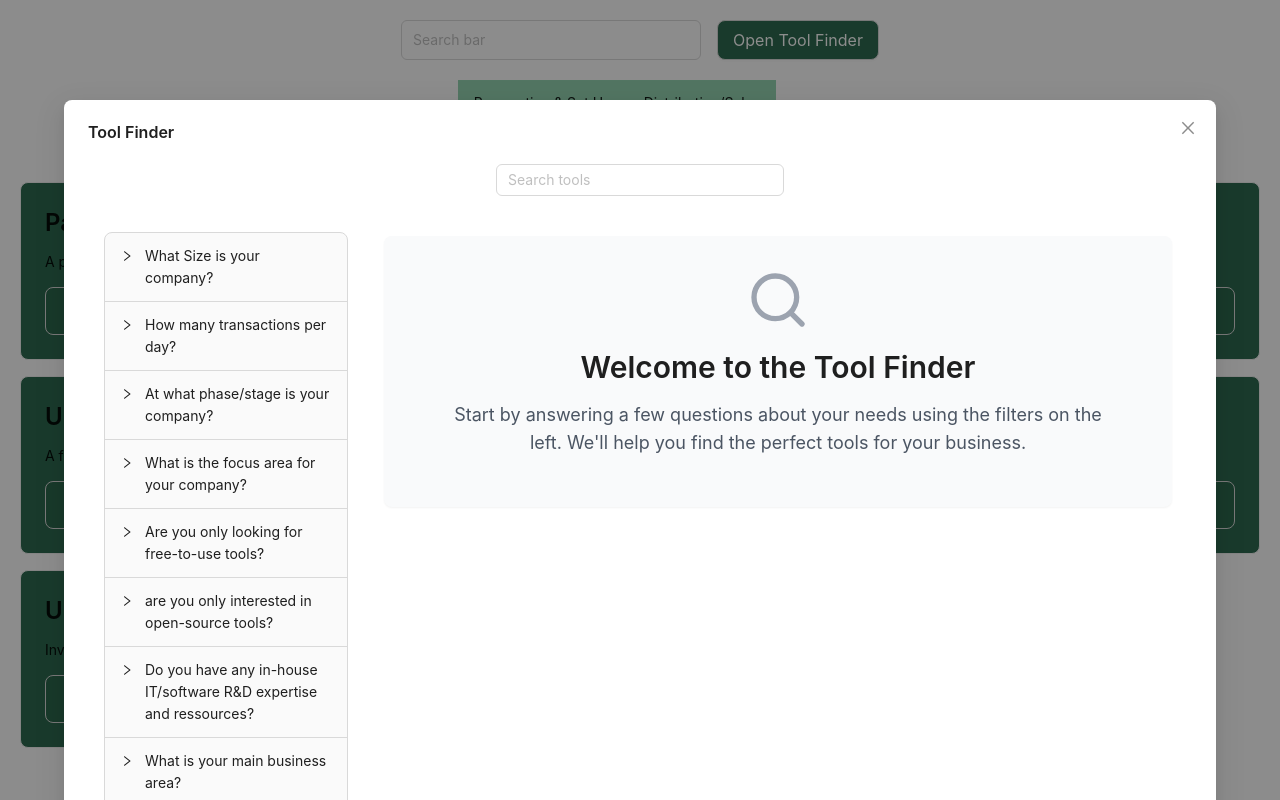
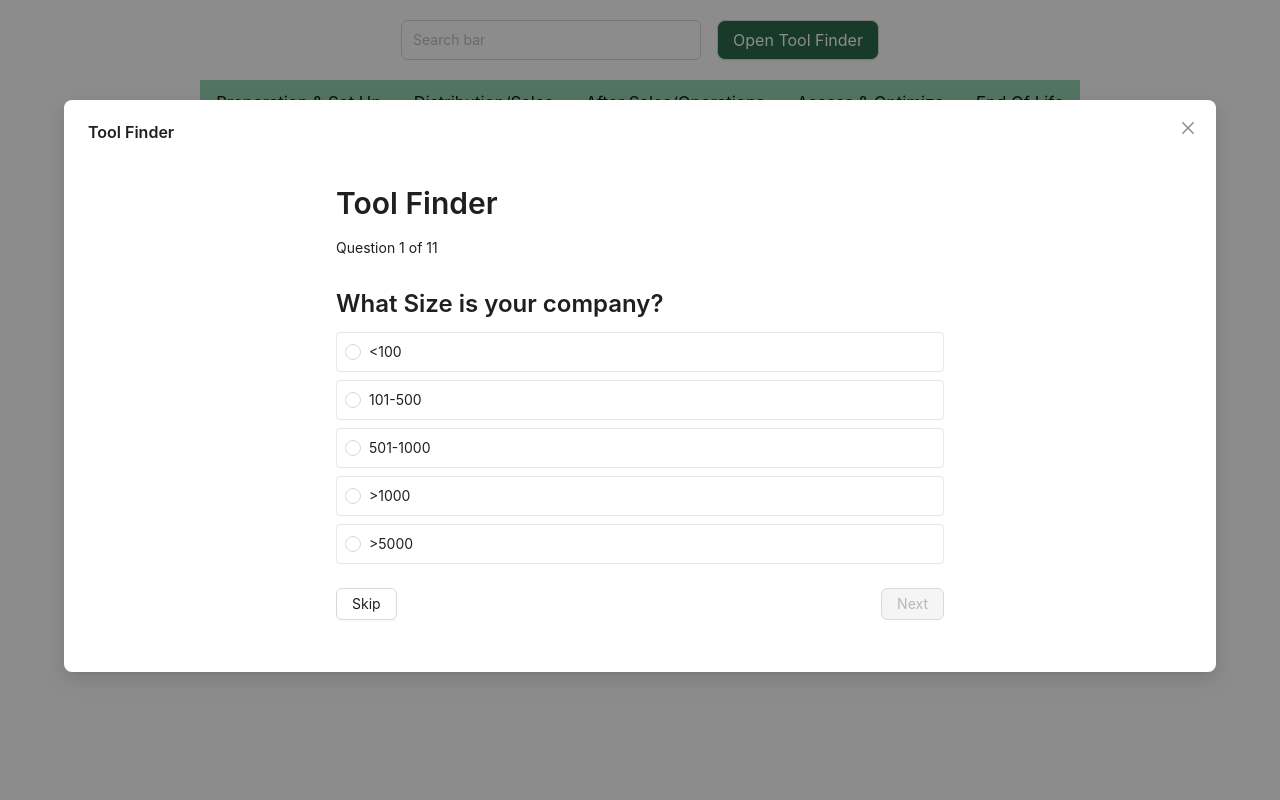
Before and after one commit to EnAccess/digitalization-support-hub, a Next.js app: page / in a window 1280 px wide. Both pictures are taken after a click on the button "Open Tool Finder". Built offline with nearby package versions, Linux system fonts and the light colour scheme.

Commit message:
Fix review 1 (#7)
* fixed quick review

* fix re-rendering

* fix lint

* fix lint

```diff
--- a/app/components/Home.tsx
+++ b/app/components/Home.tsx
@@ -89,6 +89,7 @@ const tools = [
     categories: ["Product Procurement", "Impact Measurements & Performance"],
   },
 ]
+
 interface EnAccessToolMapProps {
   setIsModalOpen: (value: boolean) => void
 }
@@ -114,8 +115,9 @@ const EnAccessToolMap = ({ setIsModalOpen }: EnAccessToolMapProps) => {
 
   // Filter tools based on search term and selected categories
   const filteredTools = useMemo(() => {
-    if (selectedCategories.length === 0 && !searchTerm) {
-      return tools
+    // Only show tools when categories are selected
+    if (selectedCategories.length === 0) {
+      return []
     }
 
     return tools.filter((tool) => {
@@ -132,14 +134,8 @@ const EnAccessToolMap = ({ setIsModalOpen }: EnAccessToolMapProps) => {
     })
   }, [searchTerm, selectedCategories])
 
-  // Flatten all menu items for easier selection
-
   return (
     <div className="bg-white text-gray-800">
-      {/* <header className="bg-[#2D6A4F] p-5 text-center text-white">
-        <Title level={1}>EnAccess Tool Map</Title>
-      </header> */}
-
       <div className="flex justify-center my-5 gap-4">
         <Input
           placeholder="Search bar"
@@ -160,7 +156,11 @@ const EnAccessToolMap = ({ setIsModalOpen }: EnAccessToolMapProps) => {
           {Object.entries(categories).map(([category, items]) => (
             <Menu.SubMenu
               key={category}
-              title={category}
+              title={
+                <span style={{ fontSize: "1.2em", margin: "0 0 10px 0" }}>
+                  {category}
+                </span>
+              }
               className={`bg-[#95D5B2] hover:bg-[#2D6A4F] hover:text-white`}
             >
               {items.map((item) => (
@@ -203,15 +203,6 @@ const EnAccessToolMap = ({ setIsModalOpen }: EnAccessToolMapProps) => {
           </div>
         )}
       </div>
-
-      {/* <div className="text-center my-5">
-        <Title level={2}>Headliner & Digital Tool Map Graphic</Title>
-        <Paragraph>
-          Short description: Lorem ipsum dolor sit amet, consectetur adipiscing
-          elit, sed do eiusmod tempor incididunt ut labore et dolore magna
-          aliqua.
-        </Paragraph>
-      </div> */}
 
       <div className="grid grid-cols-1 sm:grid-cols-2 lg:grid-cols-3 gap-4 p-5">
         {filteredTools.length > 0 ? (
@@ -265,7 +256,9 @@ const EnAccessToolMap = ({ setIsModalOpen }: EnAccessToolMapProps) => {
             <Empty
               description={
                 <span className="text-gray-600">
-                  No tools found for the selected categories
+                  {selectedCategories.length === 0
+                    ? "Select a category to view tools"
+                    : "No tools found for the selected categories"}
                 </span>
               }
             />
--- a/app/components/Questionairefilter.tsx
+++ b/app/components/Questionairefilter.tsx
@@ -1,11 +1,22 @@
 "use client"
 import React, { useState, useMemo } from "react"
-import { Input, Card, Typography, Collapse, Checkbox } from "antd"
-import WelcomeMessage from "./WelcomeMessage"
+import { Card, Typography, Button, Radio, Space } from "antd"
 
 const { Title, Paragraph } = Typography
-const { Panel } = Collapse
 
+const QUESTIONNAIRE_ORDER = [
+  "numberOfClients",
+  "transactionsPerDay",
+  "companyStage",
+  "companyFocus",
+  "toolsCost",
+  "toolSource",
+  "internalExpertise",
+  "businessArea",
+  "functionalArea",
+  "interoperability",
+  "offlineFunctionality",
+]
 const filterKeyToQuestion: Record<string, string> = {
   numberOfClients: " What Size is your company?",
   companyStage: "At what phase/stage is your company?",
@@ -245,47 +256,57 @@ const tools = [
   },
 ]
 
-interface Filters {
-  numberOfClients: string[]
-  transactionsPerDay: string[]
-  companyStage: string[]
-  companyFocus: string[]
-  toolsCost: string[]
-  toolSource: string[]
-  internalExpertise: string[]
-  businessArea: string[]
-  functionalArea: string[]
-  interoperability: string[]
-  offlineFunctionality: string[]
+const EnAccessToolMap: React.FC = () => {
+  const [currentQuestionIndex, setCurrentQuestionIndex] = useState(0)
+  const [answers, setAnswers] = useState<Record<string, string[]>>({})
+  const [isQuestionnaireComplete, setIsQuestionnaireComplete] = useState(false)
+
+  const currentQuestion = QUESTIONNAIRE_ORDER[currentQuestionIndex]
+
+  const handleAnswer = (values: string[]) => {
+    setAnswers((prev) => ({
+      ...prev,
+      [currentQuestion]: values,
+    }))
   }
 
-const EnAccessToolMap: React.FC = () => {
-  const [filters, setFilters] = useState<Filters>({
-    numberOfClients: [],
-    transactionsPerDay: [],
-    companyStage: [],
-    companyFocus: [],
-    toolsCost: [],
-    toolSource: [],
-    internalExpertise: [],
-    businessArea: [],
-    functionalArea: [],
-    interoperability: [],
-    offlineFunctionality: [],
-  })
+  const handleNext = () => {
+    // If current question is not answered and not skipped, don't proceed
+    if (
+      !answers[currentQuestion] ||
+      (Array.isArray(answers[currentQuestion]) &&
+        !answers[currentQuestion].length)
+    ) {
+      return
+    }
 
-  const [searchTerm, setSearchTerm] = useState<string>("")
+    if (currentQuestionIndex < QUESTIONNAIRE_ORDER.length - 1) {
+      setCurrentQuestionIndex((prev) => prev + 1)
+    } else {
+      setIsQuestionnaireComplete(true)
+    }
+  }
 
-  const hasActiveFilters = Object.values(filters).some(
-    (filter) => filter.length > 0
-  )
+  const handleSkip = () => {
+    // Set an empty answer to allow skipping
+    setAnswers((prev) => ({
+      ...prev,
+      [currentQuestion]: [],
+    }))
+
+    if (currentQuestionIndex < QUESTIONNAIRE_ORDER.length - 1) {
+      setCurrentQuestionIndex((prev) => prev + 1)
+    } else {
+      setIsQuestionnaireComplete(true)
+    }
+  }
 
   const filteredTools = useMemo(() => {
-    if (!hasActiveFilters) return []
+    if (!isQuestionnaireComplete) return []
 
     return tools.filter((tool) => {
-      return (
-        Object.entries(filters).every(([filterKey, selectedValues]) => {
+      return Object.entries(answers).every(([filterKey, selectedValues]) => {
+        // Skip filtering if no values were selected (skipped)
         if (selectedValues.length === 0) return true
 
         const metadataValue =
@@ -298,67 +319,23 @@ const EnAccessToolMap: React.FC = () => {
         }
 
         return selectedValues.includes(metadataValue)
-        }) && tool.name.toLowerCase().includes(searchTerm.toLowerCase())
-      )
       })
-  }, [filters, searchTerm, hasActiveFilters])
+    })
+  }, [answers, isQuestionnaireComplete])
 
-  const renderFilterSection = (filterKey: keyof Filters) => {
+  if (isQuestionnaireComplete) {
     return (
-      <Panel
-        header={
-          filterKeyToQuestion[filterKey] ||
-          filterKey.replace(/([A-Z])/g, " $1").toUpperCase()
-        }
-        key={filterKey}
-      >
-        <Checkbox.Group
-          options={FILTER_OPTIONS[filterKey]}
-          value={filters[filterKey]}
-          onChange={(checkedValues: string[]) => {
-            setFilters((prev) => ({
-              ...prev,
-              [filterKey]: checkedValues,
-            }))
-          }}
-        />
-      </Panel>
-    )
-  }
-
-  return (
-    <div className="bg-white text-gray-800">
-      <div className="flex justify-center my-5">
-        <Input
-          placeholder="Search tools"
-          className="w-72"
-          value={searchTerm}
-          onChange={(e) => setSearchTerm(e.target.value)}
-        />
-      </div>
-
-      <div className="flex">
-        <div className="w-1/4 p-4">
-          <Collapse>
-            {Object.keys(FILTER_OPTIONS).map((filterKey) =>
-              renderFilterSection(filterKey as keyof Filters)
-            )}
-          </Collapse>
-        </div>
-
-        <div className="w-3/4 p-5">
-          {!hasActiveFilters ? (
-            <WelcomeMessage hasFilters={false} />
-          ) : filteredTools.length > 0 ? (
+      <div className="p-8">
+        <Title level={2}>Recommended Tools</Title>
+        {filteredTools.length > 0 ? (
           <div className="grid grid-cols-1 sm:grid-cols-2 lg:grid-cols-3 gap-4">
             {filteredTools.map((tool) => (
               <Card key={tool.name} className="bg-[#2D6A4F] text-white">
                 <Title level={3} className="text-white">
                   {tool.name}
                 </Title>
-                  <Paragraph className="text-gray-100">
-                    {tool.summary}
-                  </Paragraph>
+                <Paragraph className="text-gray-100">{tool.summary}</Paragraph>
+
                 <a
                   href={tool.link}
                   target="_blank"
@@ -371,9 +348,64 @@ const EnAccessToolMap: React.FC = () => {
             ))}
           </div>
         ) : (
-            <WelcomeMessage hasFilters={true} />
+          <Paragraph>No tools match your criteria.</Paragraph>
         )}
+        <Button
+          onClick={() => {
+            setIsQuestionnaireComplete(false)
+            setCurrentQuestionIndex(0)
+            setAnswers({})
+          }}
+          className="mt-4"
+        >
+          Start Over
+        </Button>
       </div>
+    )
+  }
+
+  return (
+    <div className="max-w-2xl mx-auto p-8">
+      <Title level={2}>Tool Finder </Title>
+      <Paragraph className="mb-6">
+        Question {currentQuestionIndex + 1} of {QUESTIONNAIRE_ORDER.length}
+      </Paragraph>
+
+      <Title level={3} className="mb-4">
+        {filterKeyToQuestion[currentQuestion]}
+      </Title>
+
+      <Radio.Group
+        onChange={(e) => handleAnswer([e.target.value])}
+        value={answers[currentQuestion]?.[0] || null}
+        className="w-full"
+      >
+        <Space direction="vertical" className="w-full">
+          {FILTER_OPTIONS[currentQuestion].map((option) => (
+            <Radio
+              key={option}
+              value={option}
+              className="w-full p-2 border rounded hover:bg-gray-100"
+            >
+              {option}
+            </Radio>
+          ))}
+        </Space>
+      </Radio.Group>
+
+      <div className="flex justify-between mt-6">
+        <Button onClick={handleSkip} className="mr-4">
+          Skip
+        </Button>
+        <Button
+          type="primary"
+          onClick={handleNext}
+          disabled={!answers[currentQuestion]?.[0]}
+        >
+          {currentQuestionIndex === QUESTIONNAIRE_ORDER.length - 1
+            ? "See Recommendations"
+            : "Next"}
+        </Button>
       </div>
     </div>
   )
```
Lines whose indentation alone changed are shown as unchanged.
